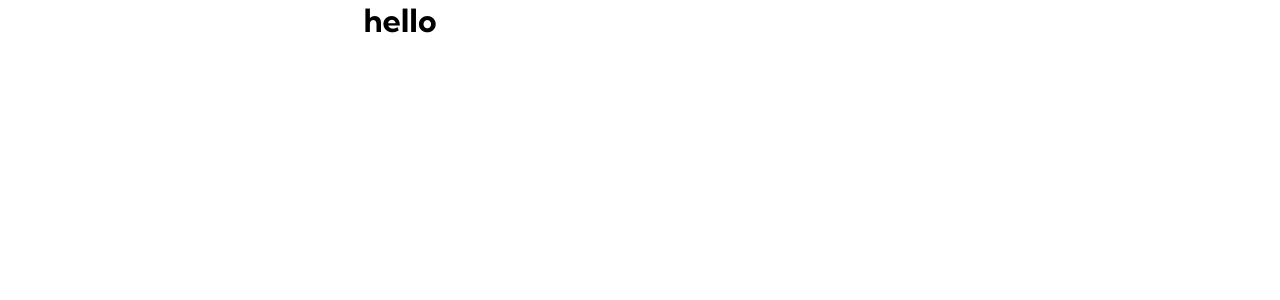
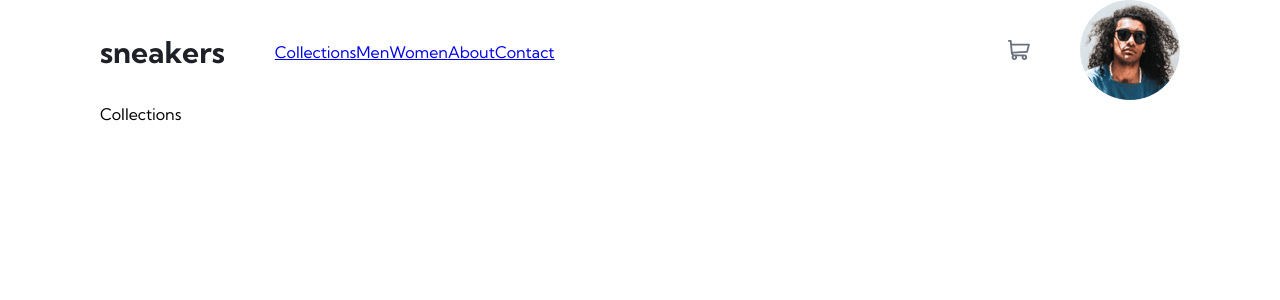
Before and after one commit to IrakliTsiklauri/e-commerce-platform, a React (Create React App) app: page / in a window 1280 px wide. Shown: the top 300 px of the page. Built offline with nearby package versions, Linux system fonts and the light colour scheme.

Commit message:
install react-router-dom, add header

```diff
--- a/package.json
+++ b/package.json
@@ -8,6 +8,7 @@
     "@testing-library/user-event": "^13.5.0",
     "react": "^18.3.1",
     "react-dom": "^18.3.1",
+    "react-router-dom": "^6.23.1",
     "react-scripts": "5.0.1",
     "styled-components": "^6.1.11",
     "web-vitals": "^2.1.4"
--- a/src/App.jsx
+++ b/src/App.jsx
@@ -1,15 +1,26 @@
-import styled from "styled-components";
+// import styled from "styled-components";
+import { BrowserRouter, Route, Routes } from "react-router-dom";
+import Collections from "./pages/Collections";
+import Men from "./pages/Men";
+import Women from "./pages/Women";
+import About from "./pages/About";
+import Contact from "./pages/Contact";
+import AppLayout from "./ui/AppLayout";
 
 function App() {
   return (
-    <Container>
-      <h1>hello</h1>
-    </Container>
+    <BrowserRouter>
+      <Routes>
+        <Route element={<AppLayout />}>
+          <Route path="/" element={<Collections />} />
+          <Route path="/men" element={<Men />} />
+          <Route path="/women" element={<Women />} />
+          <Route path="/about" element={<About />} />
+          <Route path="/contact" element={<Contact />} />
+        </Route>
+      </Routes>
+    </BrowserRouter>
   );
 }
 
 export default App;
-
-const Container = styled.div`
-  display: flex;
-`
--- /dev/null
+++ b/src/components/HeaderSection.jsx
@@ -0,0 +1,58 @@
+import React from 'react'
+import cart from "../images/icon-cart.svg";
+import avatar from "../images/image-avatar.png";
+import { NavLink } from 'react-router-dom';
+import styled from 'styled-components';
+
+const HeaderSection = () => {
+  return (
+    <Header>
+    <NavSide>
+      <h1>sneakers</h1>
+      <nav>
+        <NavLink to="/">Collections</NavLink>
+        <NavLink to="/men">Men</NavLink>
+        <NavLink to="/women">Women</NavLink>
+        <NavLink to="/about">About</NavLink>
+        <NavLink to="/contact">Contact</NavLink>
+      </nav>
+    </NavSide>
+    <CartAndAvatar>
+      <div>
+        <img src={cart} alt="cart" />
+      </div>
+      <div>
+        <img src={avatar} alt="" />
+      </div>
+    </CartAndAvatar>
+  </Header>
+  )
+}
+
+export default HeaderSection
+
+const Header = styled.div`
+  width: 100%;
+  display: flex;
+  align-items: center;
+  justify-content: space-between;
+`;
+
+const NavSide = styled.div`
+  display: flex;
+  align-items: center;
+  justify-content: center;
+  gap: 50px;
+
+  h1 {
+    font-size: 30px;
+    color: rgba(29, 32, 38, 1);
+  }
+`;
+
+const CartAndAvatar = styled.div`
+  display: flex;
+  align-items: center;
+  justify-content: center;
+  gap: 50px;
+`;
--- /dev/null
+++ b/src/pages/About.jsx
@@ -0,0 +1,9 @@
+import React from 'react'
+
+const About = () => {
+  return (
+    <div>About</div>
+  )
+}
+
+export default About
--- /dev/null
+++ b/src/pages/Collections.jsx
@@ -0,0 +1,9 @@
+import React from 'react'
+
+const Collections = () => {
+  return (
+    <div>Collections</div>
+  )
+}
+
+export default Collections
--- /dev/null
+++ b/src/pages/Contact.jsx
@@ -0,0 +1,9 @@
+import React from 'react'
+
+const Contact = () => {
+  return (
+    <div>Contact</div>
+  )
+}
+
+export default Contact
--- /dev/null
+++ b/src/pages/Men.jsx
@@ -0,0 +1,9 @@
+import React from 'react'
+
+const Men = () => {
+  return (
+    <div>Men</div>
+  )
+}
+
+export default Men
--- /dev/null
+++ b/src/pages/Women.jsx
@@ -0,0 +1,9 @@
+import React from 'react'
+
+const Women = () => {
+  return (
+    <div>Women</div>
+  )
+}
+
+export default Women
--- a/src/styles/GlobalStyles.js
+++ b/src/styles/GlobalStyles.js
@@ -12,10 +12,6 @@ body, input, button{
 }
 
 body{
-    display: flex;
-    align-items: center;
-    justify-content: center;
-    padding: 0 30px;
-    width: 100vh;
+    padding: 0 100px;
 }
 `;
--- /dev/null
+++ b/src/ui/AppLayout.jsx
@@ -0,0 +1,21 @@
+import React from "react";
+import styled from "styled-components";
+import HeaderSection from "../components/HeaderSection";
+import { Outlet } from "react-router-dom";
+
+const AppLayout = () => {
+  return (
+    <>
+      <HeaderSection />
+      <Main>
+        <Outlet />
+      </Main>
+    </>
+  );
+};
+
+export default AppLayout;
+
+const Main =styled.div`
+  display: flex;
+`
```
Also changed, not shown: 1 other file (tests, documents, lock files or other folders).
